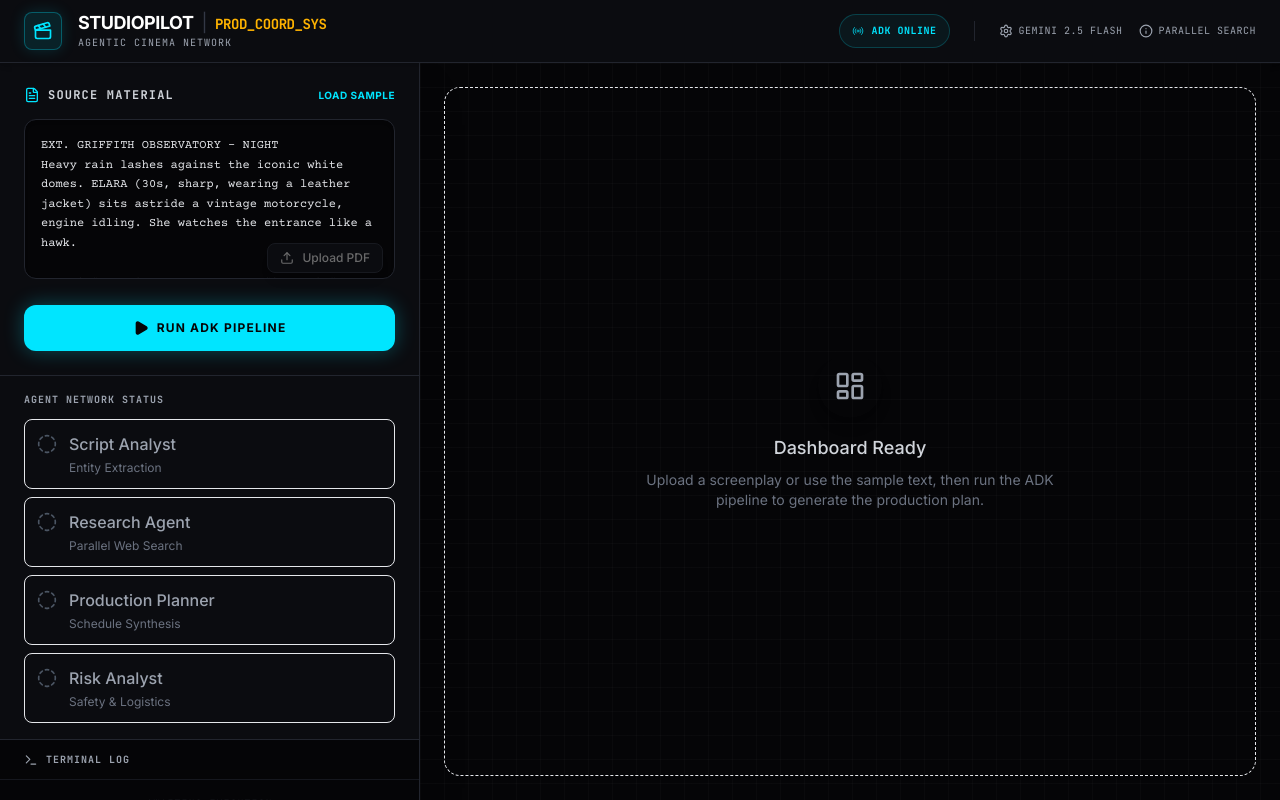
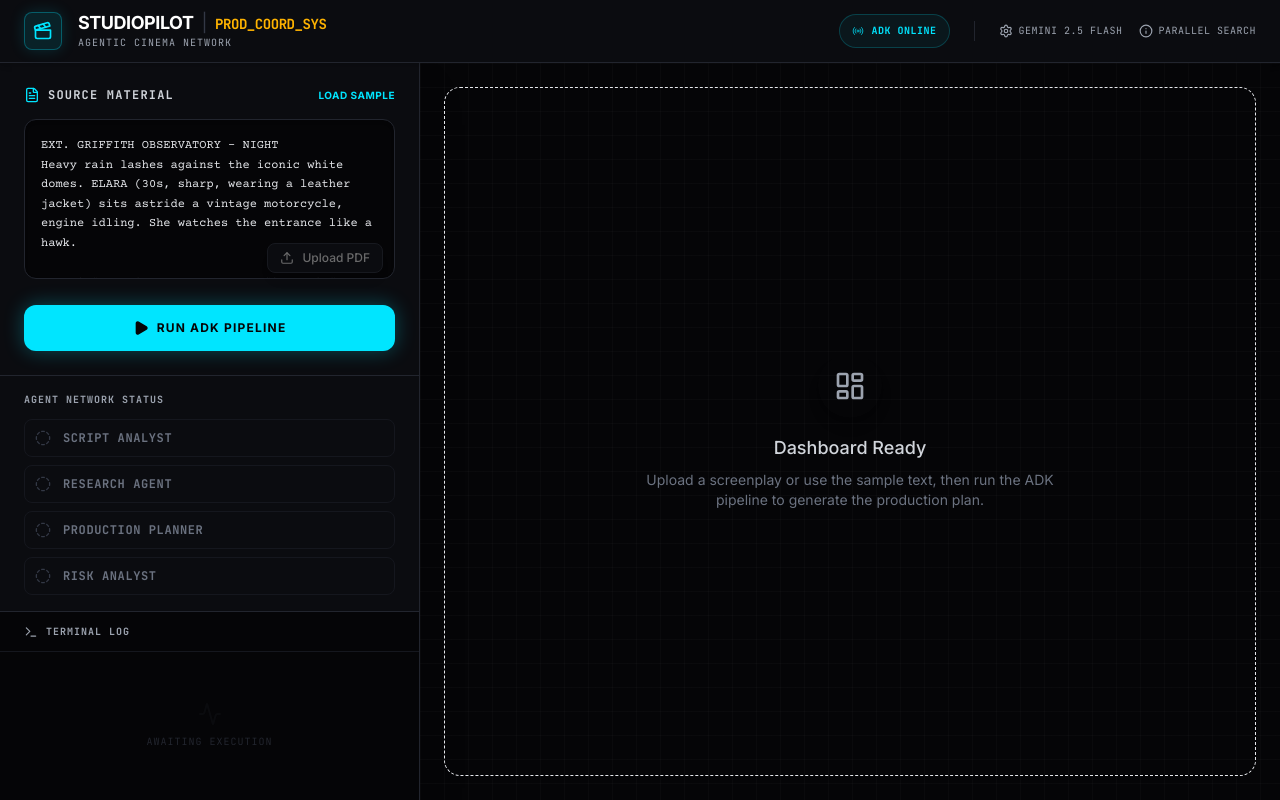
Before and after one commit to JacobdHo888/StudioPilotProject, a React (Vite) app in the folder frontend/: page / in a window 1280 px wide. Built offline with nearby package versions, Linux system fonts and the light colour scheme.

Commit message:
Revamped the user interface and redesigned the scope

```diff
--- a/frontend/components/AgentStatusBadge.tsx
+++ b/frontend/components/AgentStatusBadge.tsx
@@ -11,30 +11,30 @@ interface Props {
 export const AgentStatusBadge: React.FC<Props> = ({ name, status, description }) => {
   const getStatusIcon = () => {
     switch (status) {
-      case 'completed': return <CheckCircle2 className="w-5 h-5 text-cinema-success" />;
-      case 'running': return <Loader2 className="w-5 h-5 text-cinema-accent animate-spin" />;
-      case 'error': return <AlertCircle className="w-5 h-5 text-cinema-danger" />;
-      default: return <CircleDashed className="w-5 h-5 text-gray-600" />;
+      case 'completed': return <CheckCircle2 className="w-4 h-4 text-studio-success" />;
+      case 'running': return <Loader2 className="w-4 h-4 text-studio-accent animate-spin" />;
+      case 'error': return <AlertCircle className="w-4 h-4 text-studio-danger" />;
+      default: return <CircleDashed className="w-4 h-4 text-studio-600" />;
     }
   };
 
-  const getBorderColor = () => {
+  const getStyles = () => {
     switch (status) {
-      case 'completed': return 'border-cinema-success/30 bg-cinema-success/5';
-      case 'running': return 'border-cinema-accent/50 bg-cinema-accent/10';
-      case 'error': return 'border-cinema-danger/50 bg-cinema-danger/10';
-      default: return 'border-cinema-700 bg-cinema-800/50';
+      case 'completed': return 'border-studio-success/30 bg-studio-success/5';
+      case 'running': return 'border-studio-accent bg-studio-accent/10 shadow-[0_0_10px_rgba(0,229,255,0.2)]';
+      case 'error': return 'border-studio-danger/50 bg-studio-danger/10';
+      default: return 'border-studio-800 bg-transparent';
     }
   };
 
   return (
-    <div className={`flex items-start p-3 rounded-lg border ${getBorderColor()} transition-colors duration-300`}>
-      <div className="mt-0.5 mr-3">
+    <div className={`flex items-center p-2.5 rounded-lg border ${getStyles()} transition-all duration-300`}>
+      <div className="mr-3">
         {getStatusIcon()}
       </div>
-      <div>
-        <h4 className={`font-medium ${status === 'idle' ? 'text-gray-400' : 'text-gray-100'}`}>{name}</h4>
-        <p className="text-xs text-gray-500 mt-1">{description}</p>
+      <div className="flex-1 flex justify-between items-center">
+        <h4 className={`text-xs font-bold uppercase tracking-wider font-mono ${status === 'idle' ? 'text-gray-500' : 'text-gray-200'}`}>{name}</h4>
+        {status === 'running' && <span className="text-[9px] text-studio-accent uppercase tracking-widest animate-pulse">Active</span>}
       </div>
     </div>
   );
```
